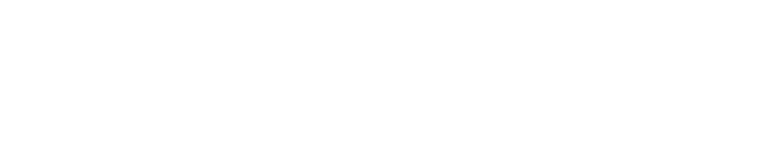
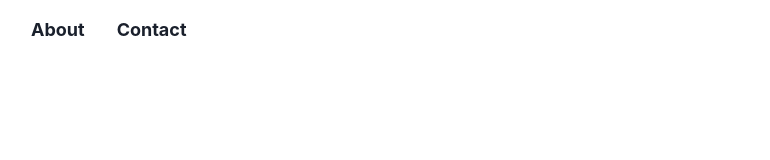
Before and after one commit to NectDz/PatientPriority, a React (Vite) app: page / in a window 1280 px wide. Shown: the top 160 px of the page, without its empty margins (1-771 px from the left). Built offline with nearby package versions, Linux system fonts and the light colour scheme.

Commit message:
Added Navbar

```diff
--- a/src/App.jsx
+++ b/src/App.jsx
@@ -2,10 +2,12 @@ import * as React from "react";
 
 import { ChakraProvider } from "@chakra-ui/react";
 import Home from "./pages/Home/Home";
+import Navbar from "./Components/navbar";
 
 function App() {
   return (
     <ChakraProvider>
+      <Navbar />
       <Home />
     </ChakraProvider>
   );
--- /dev/null
+++ b/src/Components/Navbar.jsx
@@ -0,0 +1,32 @@
+import { ChakraProvider, Box, Flex, Link, Stack, Text } from "@chakra-ui/react";
+
+function Navbar() {
+  return (
+    <ChakraProvider>
+      <Box position="fixed" top="0" width="100%" zIndex="100" bg="transparent">
+        <Flex as="nav" justify="left" py={4} px={8} backdropFilter="blur(10px)">
+          <Stack direction="row" spacing={8} align="center">
+            <Link
+              href="#about"
+              _hover={{ textDecoration: "none", color: "teal.500" }}
+            >
+              <Text fontSize="lg" fontWeight="bold">
+                About
+              </Text>
+            </Link>
+            <Link
+              href="#contact"
+              _hover={{ textDecoration: "none", color: "teal.500" }}
+            >
+              <Text fontSize="lg" fontWeight="bold">
+                Contact
+              </Text>
+            </Link>
+          </Stack>
+        </Flex>
+      </Box>
+    </ChakraProvider>
+  );
+}
+
+export default Navbar;
```
